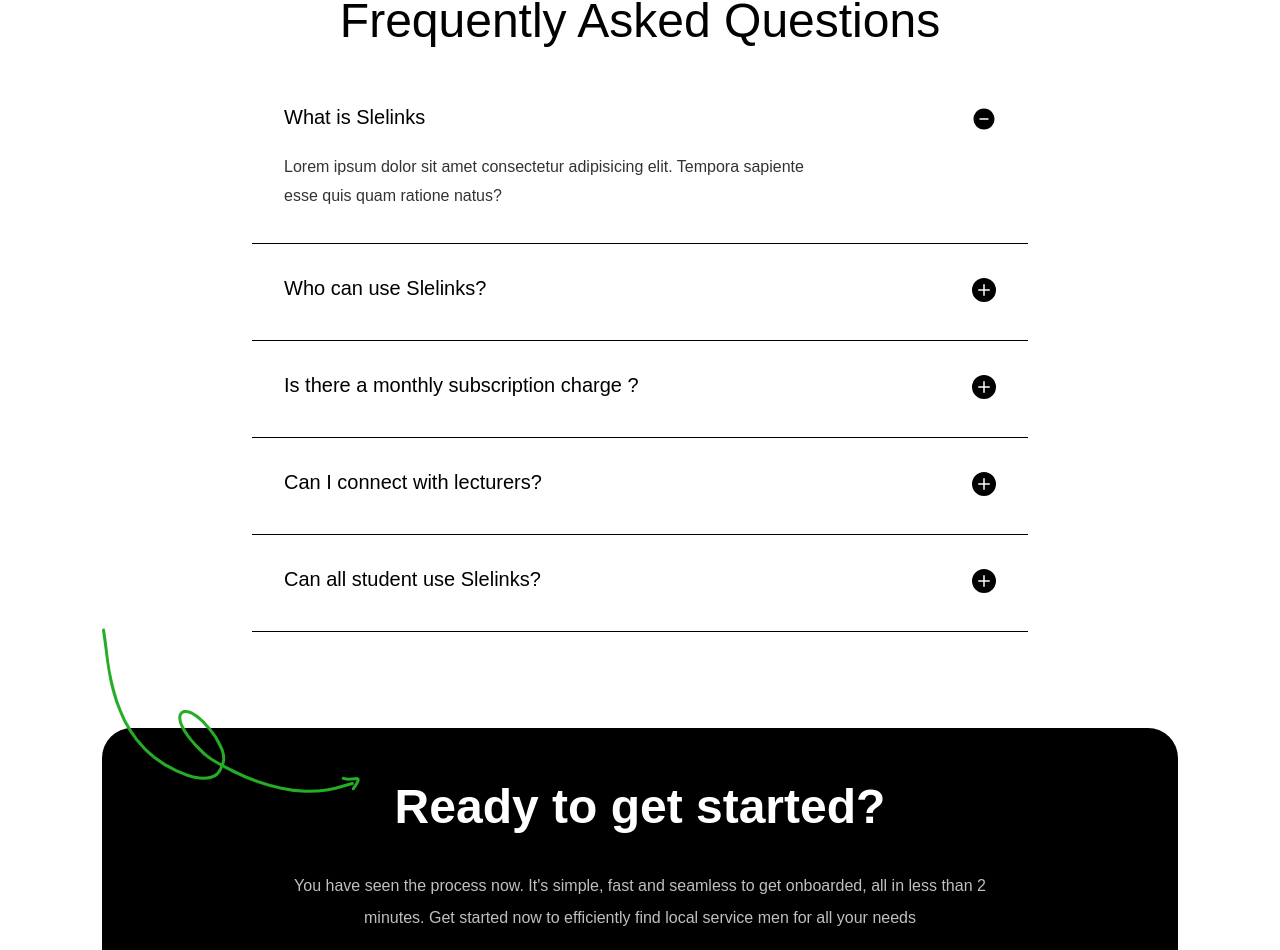
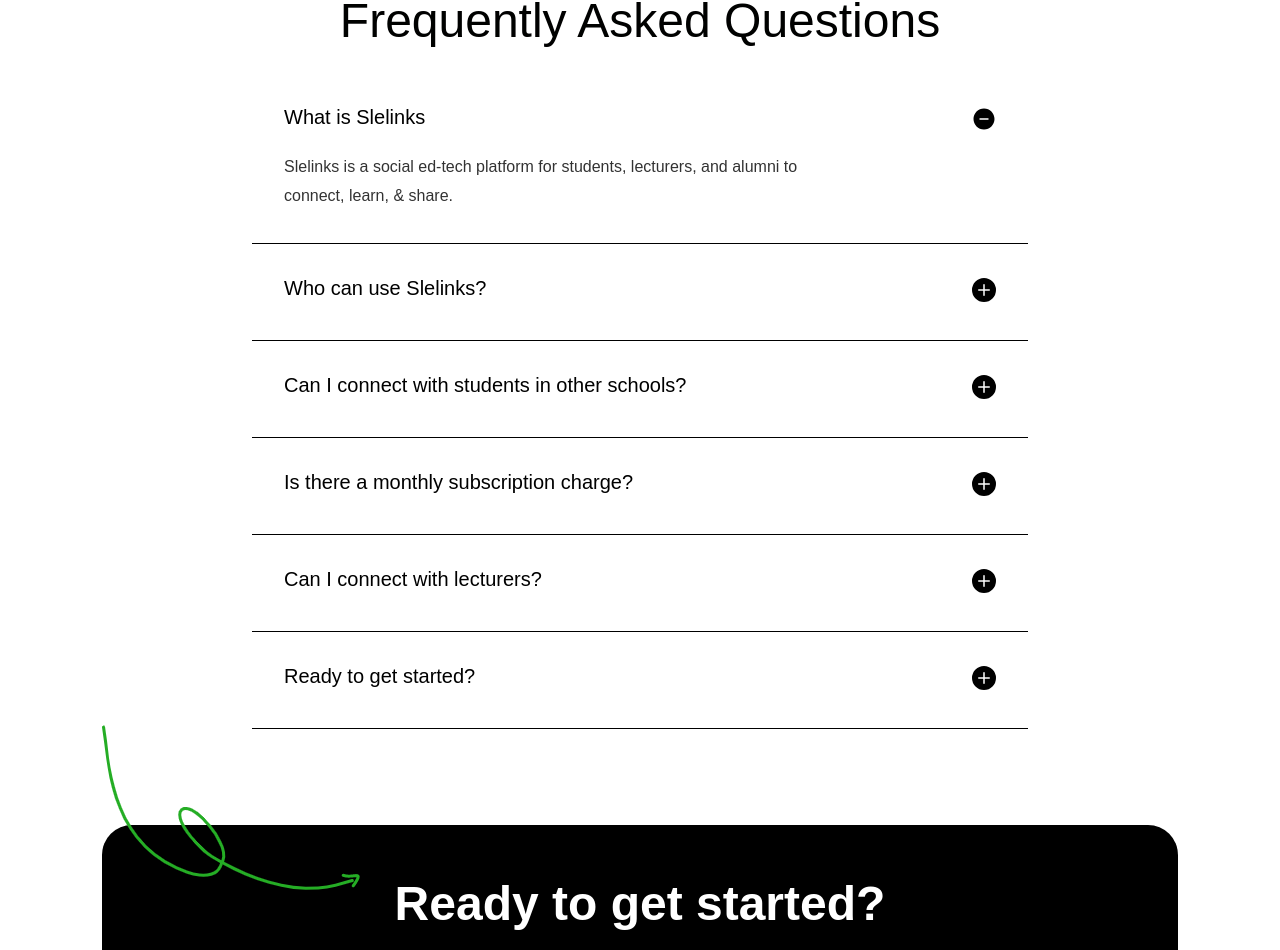
Before and after one commit to qurulab/slelinks, a Next.js app: page / in a window 1280 px wide. Shown: the part 2456-3406 px from the top of the page. Built offline with nearby package versions, Linux system fonts and the light colour scheme.

Commit message:
faqs commit

```diff
--- a/components/Faqs/index.tsx
+++ b/components/Faqs/index.tsx
@@ -7,27 +7,32 @@
         {
             id: 1,
             question: "What is Slelinks",
-            answer: "Lorem ipsum dolor sit amet consectetur adipisicing elit. Tempora sapiente esse quis quam ratione natus?"
+            answer: "Slelinks is a social ed-tech platform for students, lecturers, and alumni to connect, learn, & share."
         },
         {
             id: 2,
             question: "Who can use Slelinks?",
-            answer: "Lorem ipsum dolor sit amet consectetur adipisicing elit. Tempora sapiente esse quis quam ratione natus?"
+            answer: "Students, lecturers, alumni, bloggers, freelancers"
         },
         {
             id: 3,
-            question: "Is there a monthly subscription charge ?",
-            answer: "Lorem ipsum dolor sit amet consectetur adipisicing elit. Tempora sapiente esse quis quam ratione natus?"
+            question: "Can I connect with students in other schools?",
+            answer: "Yes, you can connect with students in other schools and other departments."
         },
         {
             id: 4,
-            question: "Can I connect with lecturers?",
-            answer: "Lorem ipsum dolor sit amet consectetur adipisicing elit. Tempora sapiente esse quis quam ratione natus?"
+            question: "Is there a monthly subscription charge?",
+            answer: "No, Slelinks is free to use"
         },
         {
             id: 5,
-            question: "Can all student use Slelinks?",
-            answer: "Lorem ipsum dolor sit amet consectetur adipisicing elit. Tempora sapiente esse quis quam ratione natus?"
+            question: "Can I connect with lecturers?",
+            answer: "Yes, you can"
+        },
+        {
+            id: 6,
+            question: "Ready to get started?",
+            answer: "Join Slelinks now to experience school with other people. It's simple, fast and seamless."
         }
     ]
 
```
